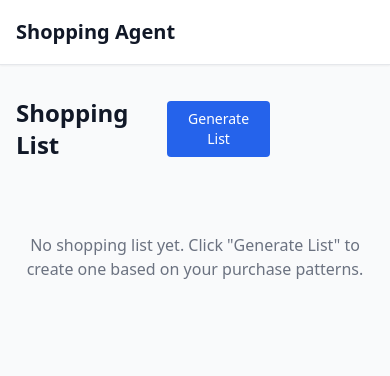
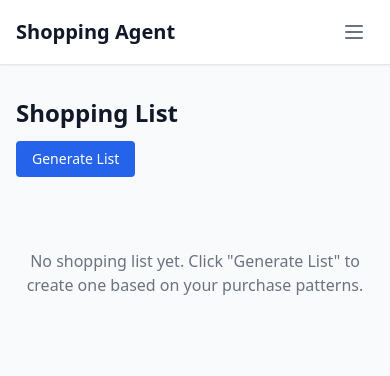
Before and after one commit to aydh/shopping-agent, a FastAPI app: page /shopping-list in a window 390 px wide. Shown: the top 376 px of the page. Run offline with FastAPI, Linux system fonts and the light colour scheme; data that the repository does not hold is empty; some libraries are stand-ins or nearby versions.

Commit message:
Make site mobile-friendly with responsive layout improvements
- Add hamburger menu and mobile nav drawer to base.html
- Wrap all tables in overflow-x-auto containers
- Reduce table cell padding on mobile (px-3 sm:px-6)
- Hide secondary columns on mobile (Order ID, Status, Unit Size, Reason, Match confidence)
- Stack flex headers vertically on mobile (flex-col sm:flex-row)
- Wrap action button groups with flex-wrap/gap for small screens
- Make shopping list store selector and confirm button full-width on mobile
- Make tab navs scrollable on mobile
- Also includes prediction algorithm 4-month recency cutoff (prior session)

Co-Authored-By: Claude Sonnet 4.6 <noreply@anthropic.com>

```diff
--- a/src/shopping_agent/routes/views.py
+++ b/src/shopping_agent/routes/views.py
@@ -402,10 +402,10 @@ def _counts_rows_html(counts: dict) -> str:
     html = ""
     for label, count, also, endpoint, tid in rows:
         html += f"""<tr>
-            <td class="px-6 py-3 text-sm font-medium text-gray-900">{label}</td>
-            <td class="px-6 py-3 text-sm text-gray-500" id="{tid}-count">{count}</td>
-            <td class="px-6 py-3 text-xs text-gray-400">{also}</td>
-            <td class="px-6 py-3 text-right">
+            <td class="px-3 sm:px-6 py-3 text-sm font-medium text-gray-900">{label}</td>
+            <td class="px-3 sm:px-6 py-3 text-sm text-gray-500" id="{tid}-count">{count}</td>
+            <td class="px-3 sm:px-6 py-3 text-xs text-gray-400 hidden sm:table-cell">{also}</td>
+            <td class="px-3 sm:px-6 py-3 text-right">
                 <span id="{tid}-result" class="mr-2 text-sm"></span>
                 <button
                     hx-delete="{endpoint}"
--- a/src/shopping_agent/templates/_shopping_list_content.html
+++ b/src/shopping_agent/templates/_shopping_list_content.html
@@ -17,48 +17,48 @@
 </div>
 
 <!-- Items Table -->
-<div class="bg-white rounded-lg shadow overflow-hidden">
+<div class="bg-white rounded-lg shadow overflow-x-auto">
     <table class="min-w-full divide-y divide-gray-200">
         <thead class="bg-gray-50">
             <tr>
-                <th class="px-6 py-3 text-left text-xs font-medium text-gray-500 uppercase">Product</th>
-                <th class="px-6 py-3 text-left text-xs font-medium text-gray-500 uppercase">Qty</th>
-                <th class="px-6 py-3 text-left text-xs font-medium text-gray-500 uppercase">Coles</th>
-                <th class="px-6 py-3 text-left text-xs font-medium text-gray-500 uppercase">Woolworths</th>
-                <th class="px-6 py-3 text-left text-xs font-medium text-gray-500 uppercase">Store</th>
-                <th class="px-6 py-3 text-left text-xs font-medium text-gray-500 uppercase">Reason</th>
-                <th class="px-6 py-3"></th>
+                <th class="px-3 sm:px-6 py-3 text-left text-xs font-medium text-gray-500 uppercase">Product</th>
+                <th class="px-3 sm:px-6 py-3 text-left text-xs font-medium text-gray-500 uppercase">Qty</th>
+                <th class="px-3 sm:px-6 py-3 text-left text-xs font-medium text-gray-500 uppercase hidden sm:table-cell">Coles</th>
+                <th class="px-3 sm:px-6 py-3 text-left text-xs font-medium text-gray-500 uppercase hidden sm:table-cell">Woolworths</th>
+                <th class="px-3 sm:px-6 py-3 text-left text-xs font-medium text-gray-500 uppercase">Store</th>
+                <th class="px-3 sm:px-6 py-3 text-left text-xs font-medium text-gray-500 uppercase hidden md:table-cell">Reason</th>
+                <th class="px-3 sm:px-6 py-3"></th>
             </tr>
         </thead>
         <tbody class="divide-y divide-gray-200">
             {% for item in shopping_list.items %}
             {% if not item.is_removed %}
             <tr id="item-{{ item.id }}">
-                <td class="px-6 py-4 text-sm text-gray-900">{{ display_names[item.id] }}</td>
-                <td class="px-6 py-4">
+                <td class="px-3 sm:px-6 py-3 text-sm text-gray-900">{{ display_names[item.id] }}</td>
+                <td class="px-3 sm:px-6 py-3">
                     <input type="number" value="{{ item.quantity }}" min="1" max="99"
                            hx-post="/api/shopping-list/items/{{ item.id }}/quantity"
                            hx-trigger="change" hx-target="#list-content" hx-swap="innerHTML"
                            name="quantity"
-                           class="w-16 border border-gray-300 rounded px-2 py-1 text-sm">
+                           class="w-14 border border-gray-300 rounded px-2 py-1 text-sm">
                 </td>
-                <td class="px-6 py-4 text-sm {% if item.coles_price and (not item.woolworths_price or item.coles_price <= item.woolworths_price) %}text-green-600 font-medium{% else %}text-gray-500{% endif %}">
+                <td class="px-3 sm:px-6 py-3 text-sm {% if item.coles_price and (not item.woolworths_price or item.coles_price <= item.woolworths_price) %}text-green-600 font-medium{% else %}text-gray-500{% endif %} hidden sm:table-cell">
                     {% if item.coles_price %}${{ "%.2f" | format(item.coles_price) }}{% else %}-{% endif %}
                 </td>
-                <td class="px-6 py-4 text-sm {% if item.woolworths_price and (not item.coles_price or item.woolworths_price <= item.coles_price) %}text-green-600 font-medium{% else %}text-gray-500{% endif %}">
+                <td class="px-3 sm:px-6 py-3 text-sm {% if item.woolworths_price and (not item.coles_price or item.woolworths_price <= item.coles_price) %}text-green-600 font-medium{% else %}text-gray-500{% endif %} hidden sm:table-cell">
                     {% if item.woolworths_price %}${{ "%.2f" | format(item.woolworths_price) }}{% else %}-{% endif %}
                 </td>
-                <td class="px-6 py-4">
+                <td class="px-3 sm:px-6 py-3">
                     <select hx-post="/api/shopping-list/items/{{ item.id }}/store"
                             hx-target="#list-content" hx-swap="innerHTML"
                             name="store"
-                            class="border border-gray-300 rounded px-2 py-1 text-sm">
+                            class="border border-gray-300 rounded px-1 sm:px-2 py-1 text-sm">
                         <option value="coles" {% if item.chosen_store and item.chosen_store.value == 'coles' %}selected{% endif %}>Coles</option>
                         <option value="woolworths" {% if item.chosen_store and item.chosen_store.value == 'woolworths' %}selected{% endif %}>Woolworths</option>
                     </select>
                 </td>
-                <td class="px-6 py-4 text-xs text-gray-400">{{ item.reason or '' }}</td>
-                <td class="px-6 py-4 text-right">
+                <td class="px-3 sm:px-6 py-3 text-xs text-gray-400 hidden md:table-cell">{{ item.reason or '' }}</td>
+                <td class="px-3 sm:px-6 py-3 text-right">
                     <button hx-delete="/api/shopping-list/items/{{ item.id }}"
                             hx-target="#item-{{ item.id }}" hx-swap="outerHTML"
                             class="text-red-500 hover:text-red-700 text-sm">Remove</button>
@@ -71,17 +71,17 @@
 </div>
 
 <!-- Store selector + Confirm -->
-<div class="flex items-center justify-between mt-4">
-    <div class="flex items-center space-x-2">
-        <span class="text-sm text-gray-500">Shop everything at:</span>
+<div class="flex flex-col sm:flex-row sm:items-center sm:justify-between gap-3 mt-4">
+    <div class="flex flex-wrap items-center gap-2">
+        <span class="text-sm text-gray-500">Shop at:</span>
         <button hx-post="/api/shopping-list/set-store/coles"
                 hx-target="#list-content" hx-swap="innerHTML"
-                class="px-4 py-2 text-sm rounded border {% if single_store and single_store.value == 'coles' %}bg-red-600 text-white border-red-600{% else %}bg-white text-red-700 border-red-300 hover:bg-red-50{% endif %}">
+                class="px-3 py-1.5 text-sm rounded border {% if single_store and single_store.value == 'coles' %}bg-red-600 text-white border-red-600{% else %}bg-white text-red-700 border-red-300 hover:bg-red-50{% endif %}">
             Coles
         </button>
         <button hx-post="/api/shopping-list/set-store/woolworths"
                 hx-target="#list-content" hx-swap="innerHTML"
-                class="px-4 py-2 text-sm rounded border {% if single_store and single_store.value == 'woolworths' %}bg-green-600 text-white border-green-600{% else %}bg-white text-green-700 border-green-300 hover:bg-green-50{% endif %}">
+                class="px-3 py-1.5 text-sm rounded border {% if single_store and single_store.value == 'woolworths' %}bg-green-600 text-white border-green-600{% else %}bg-white text-green-700 border-green-300 hover:bg-green-50{% endif %}">
             Woolworths
         </button>
         {% if not single_store %}
@@ -91,7 +91,7 @@
     <form method="post" action="/api/shopping-list/confirm/{{ shopping_list.id }}">
         <button type="submit"
                 {% if not single_store %}disabled{% endif %}
-                class="px-6 py-2 bg-blue-600 text-white rounded font-medium {% if single_store %}hover:bg-blue-700{% else %}opacity-40 cursor-not-allowed{% endif %}">
+                class="w-full sm:w-auto px-6 py-2 bg-blue-600 text-white rounded font-medium {% if single_store %}hover:bg-blue-700{% else %}opacity-40 cursor-not-allowed{% endif %}">
             Review & Create Order
         </button>
     </form>
--- a/src/shopping_agent/templates/base.html
+++ b/src/shopping_agent/templates/base.html
@@ -29,6 +29,32 @@
                         <a href="/settings" class="px-3 py-2 rounded-md text-sm font-medium {% if active_page == 'settings' %}bg-gray-100 text-gray-900{% else %}text-gray-500 hover:text-gray-700{% endif %}">Settings</a>
                     </div>
                 </div>
+                <!-- Hamburger button (mobile only) -->
+                <div class="flex items-center md:hidden">
+                    <button onclick="document.getElementById('mobile-menu').classList.toggle('hidden')"
+                            class="p-2 rounded-md text-gray-500 hover:text-gray-700 hover:bg-gray-100">
+                        <svg class="w-6 h-6" fill="none" stroke="currentColor" viewBox="0 0 24 24">
+                            <path stroke-linecap="round" stroke-linejoin="round" stroke-width="2" d="M4 6h16M4 12h16M4 18h16"/>
+                        </svg>
+                    </button>
+                </div>
+            </div>
+        </div>
+        <!-- Mobile menu -->
+        <div id="mobile-menu" class="hidden md:hidden border-t border-gray-200">
+            <div class="px-2 pt-2 pb-3 space-y-1">
+                <a href="/" onclick="document.getElementById('mobile-menu').classList.add('hidden')"
+                   class="block px-3 py-2 rounded-md text-base font-medium {% if active_page == 'dashboard' %}bg-gray-100 text-gray-900{% else %}text-gray-500 hover:text-gray-700 hover:bg-gray-50{% endif %}">Dashboard</a>
+                <a href="/orders" onclick="document.getElementById('mobile-menu').classList.add('hidden')"
+                   class="block px-3 py-2 rounded-md text-base font-medium {% if active_page == 'orders' %}bg-gray-100 text-gray-900{% else %}text-gray-500 hover:text-gray-700 hover:bg-gray-50{% endif %}">Orders</a>
+                <a href="/predictions" onclick="document.getElementById('mobile-menu').classList.add('hidden')"
+                   class="block px-3 py-2 rounded-md text-base font-medium {% if active_page == 'predictions' %}bg-gray-100 text-gray-900{% else %}text-gray-500 hover:text-gray-700 hover:bg-gray-50{% endif %}">Predictions</a>
+                <a href="/shopping-list" onclick="document.getElementById('mobile-menu').classList.add('hidden')"
+                   class="block px-3 py-2 rounded-md text-base font-medium {% if active_page == 'shopping_list' %}bg-gray-100 text-gray-900{% else %}text-gray-500 hover:text-gray-700 hover:bg-gray-50{% endif %}">Shopping List</a>
+                <a href="/prices" onclick="document.getElementById('mobile-menu').classList.add('hidden')"
+                   class="block px-3 py-2 rounded-md text-base font-medium {% if active_page == 'prices' %}bg-gray-100 text-gray-900{% else %}text-gray-500 hover:text-gray-700 hover:bg-gray-50{% endif %}">Prices</a>
+                <a href="/settings" onclick="document.getElementById('mobile-menu').classList.add('hidden')"
+                   class="block px-3 py-2 rounded-md text-base font-medium {% if active_page == 'settings' %}bg-gray-100 text-gray-900{% else %}text-gray-500 hover:text-gray-700 hover:bg-gray-50{% endif %}">Settings</a>
             </div>
         </div>
     </nav>
--- a/src/shopping_agent/templates/dashboard.html
+++ b/src/shopping_agent/templates/dashboard.html
@@ -88,8 +88,8 @@
         </div>
         <div class="divide-y divide-gray-200">
             {% for pred in upcoming_runouts %}
-            <div class="px-6 py-4 flex items-center justify-between">
-                <div class="flex items-center space-x-4">
+            <div class="px-4 sm:px-6 py-4 flex items-center justify-between">
+                <div class="flex items-center space-x-3 sm:space-x-4">
                     {% if pred.product.image_url %}
                     <img src="{{ pred.product.image_url | product_image_url }}" alt="" class="w-10 h-10 rounded object-cover">
                     {% else %}
--- a/src/shopping_agent/templates/shopping_list.html
+++ b/src/shopping_agent/templates/shopping_list.html
@@ -3,7 +3,7 @@
 
 {% block content %}
 <div class="space-y-6">
-    <div class="flex items-center justify-between">
+    <div class="flex flex-col sm:flex-row sm:items-center sm:justify-between gap-3">
         <h1 class="text-2xl font-bold text-gray-900">
             {% if shopping_list %}{{ shopping_list.name }}{% else %}Shopping List{% endif %}
         </h1>
@@ -23,23 +23,23 @@
     {% if past_lists %}
     <div class="mt-10">
         <h2 class="text-lg font-semibold text-gray-700 mb-3">Past Orders</h2>
-        <div class="bg-white rounded-lg shadow overflow-hidden">
+        <div class="bg-white rounded-lg shadow overflow-x-auto">
             <table class="min-w-full divide-y divide-gray-200">
                 <thead class="bg-gray-50">
                     <tr>
-                        <th class="px-6 py-3 text-left text-xs font-medium text-gray-500 uppercase">List</th>
-                        <th class="px-6 py-3 text-left text-xs font-medium text-gray-500 uppercase">Date</th>
-                        <th class="px-6 py-3 text-left text-xs font-medium text-gray-500 uppercase">Store</th>
-                        <th class="px-6 py-3 text-left text-xs font-medium text-gray-500 uppercase">Items</th>
-                        <th class="px-6 py-3 text-left text-xs font-medium text-gray-500 uppercase">Total</th>
+                        <th class="px-3 sm:px-6 py-3 text-left text-xs font-medium text-gray-500 uppercase">List</th>
+                        <th class="px-3 sm:px-6 py-3 text-left text-xs font-medium text-gray-500 uppercase">Date</th>
+                        <th class="px-3 sm:px-6 py-3 text-left text-xs font-medium text-gray-500 uppercase hidden sm:table-cell">Store</th>
+                        <th class="px-3 sm:px-6 py-3 text-left text-xs font-medium text-gray-500 uppercase">Items</th>
+                        <th class="px-3 sm:px-6 py-3 text-left text-xs font-medium text-gray-500 uppercase">Total</th>
                     </tr>
                 </thead>
                 <tbody class="divide-y divide-gray-200">
                     {% for row in past_lists %}
                     <tr class="hover:bg-gray-50">
-                        <td class="px-6 py-3 text-sm text-gray-900">{{ row.name }}</td>
-                        <td class="px-6 py-3 text-sm text-gray-500">{{ row.created_at.strftime('%d %b %Y') }}</td>
-                        <td class="px-6 py-3 text-sm">
+                        <td class="px-3 sm:px-6 py-3 text-sm text-gray-900">{{ row.name }}</td>
+                        <td class="px-3 sm:px-6 py-3 text-sm text-gray-500">{{ row.created_at.strftime('%d %b %Y') }}</td>
+                        <td class="px-3 sm:px-6 py-3 text-sm hidden sm:table-cell">
                             {% if row.store and row.store.value == 'coles' %}
                             <span class="inline-flex items-center px-2 py-0.5 rounded text-xs font-medium bg-red-100 text-red-700">Coles</span>
                             {% elif row.store and row.store.value == 'woolworths' %}
@@ -48,8 +48,8 @@
                             <span class="text-gray-400 text-xs">Mixed</span>
                             {% endif %}
                         </td>
-                        <td class="px-6 py-3 text-sm text-gray-500">{{ row.item_count }}</td>
-                        <td class="px-6 py-3 text-sm text-gray-700">${{ "%.2f" | format(row.total) }}</td>
+                        <td class="px-3 sm:px-6 py-3 text-sm text-gray-500">{{ row.item_count }}</td>
+                        <td class="px-3 sm:px-6 py-3 text-sm text-gray-700">${{ "%.2f" | format(row.total) }}</td>
                     </tr>
                     {% endfor %}
                 </tbody>
```
Also changed, not shown: src/shopping_agent/services/prediction.py (+16 -0 lines), src/shopping_agent/templates/_match_row.html (+5 -7 lines), src/shopping_agent/templates/orders.html (+10 -10 lines), src/shopping_agent/templates/partials/order_row.html (+8 -8 lines), src/shopping_agent/templates/predictions.html (+8 -6 lines), src/shopping_agent/templates/prices.html (+29 -29 lines), src/shopping_agent/templates/settings.html (+12 -12 lines).
